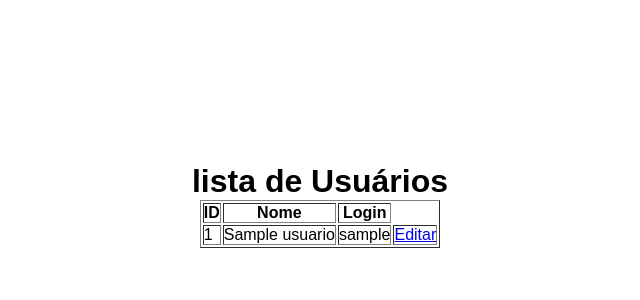
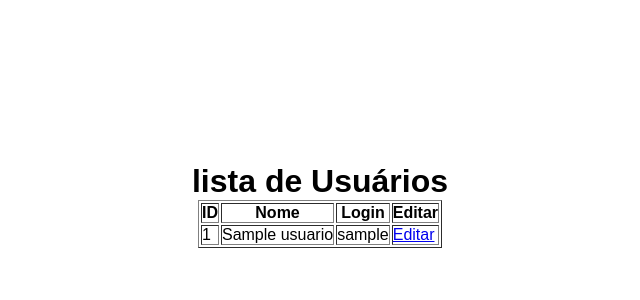
Before and after one commit to vh99999/PROG-WEB, a PHP site: page /lista_usuarios.php in a window 1280 px wide. Shown: the part 195-495 px from the top of the page, without its empty margins (320-960 px from the left). Run offline with PHP 8.4, Linux system fonts and the light colour scheme; tables that the repository leaves empty or names only in its code hold one stand-in row (values such as "Sample post").

Commit message:
adicionado botão editar

```diff
--- a/lista_usuarios.php
+++ b/lista_usuarios.php
@@ -13,6 +13,7 @@
             <th>ID</th>
             <th>Nome</th>
             <th>Login</th>
+            <th>Editar</th>
         </tr>
         <?php foreach ($usuarios as $usuario): ?>
         <tr>
```
